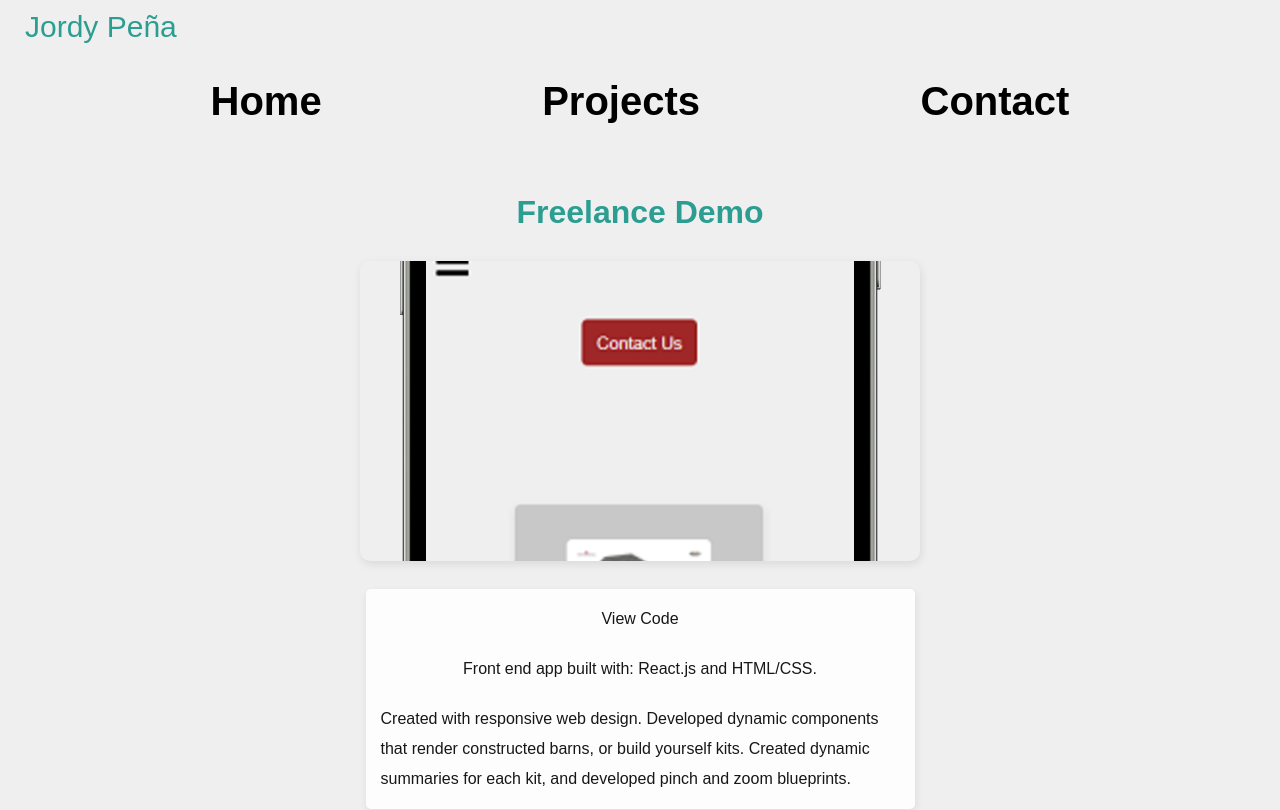
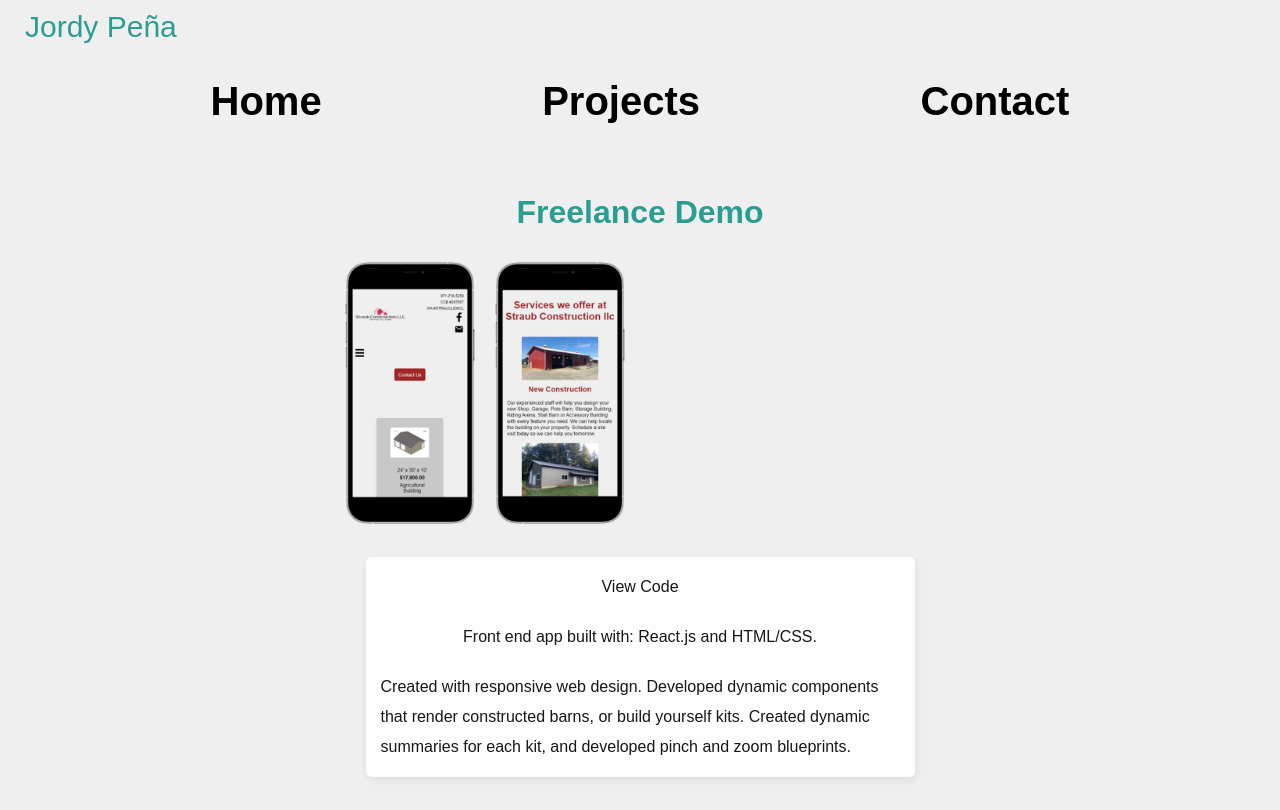
Before and after one commit to JordyPena/jordy-dev, a React (Create React App) app: page /Projects in a window 1280 px wide. Shown: the top 810 px of the page. Built offline with nearby package versions, Linux system fonts and the light colour scheme.

Commit message:
project.js imported images rendering img in img tags

```diff
--- a/src/components/Projects.js
+++ b/src/components/Projects.js
@@ -1,6 +1,7 @@
 import React, { Component } from "react";
 import "../styling/Projects.css";
-
+import Straub from "../images/Straub.png";
+import Straub2 from "../images/Straub2.png";
 class Projects extends Component {
   constructor(props) {
     super(props);
@@ -110,8 +111,14 @@ class Projects extends Component {
               <a
                 href="https://construction-freelance.vercel.app/"
                 target="_blank"
+                className="construction-link"
               >
-                <div className="project-img construction"></div>
+                <div>
+                  <img src={Straub} alt="construction" className="straub-img"></img>
+                </div>
+                <div>
+                  <img src={Straub2} alt="construction" className="straub-img"></img>
+                </div>
               </a>
               <div className="test">
                 <a
```
